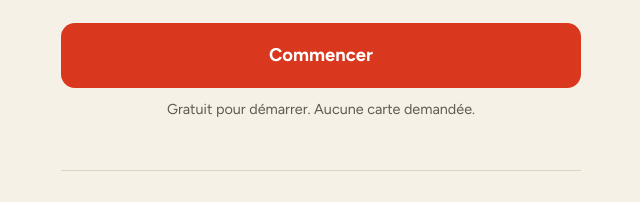
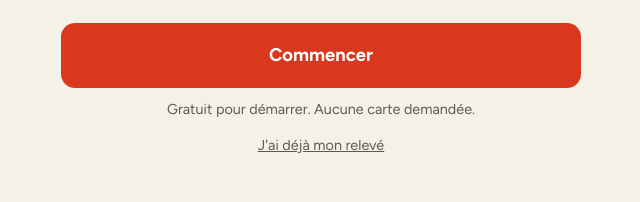
Before and after one commit to sbensell21-design/fantomes, a plain HTML site: page index.html in a window 1280 px wide. Shown: the part 390-592 px from the top of the page, without its empty margins (319-959 px from the left). Drawn offline with Linux system fonts and the light colour scheme.

Commit message:
Update index.html

```diff
--- a/index.html
+++ b/index.html
@@ -45,6 +45,7 @@ footer a{color:var(--mute);margin-right:14px}
 <p class="lead">Dépose ton relevé bancaire. En quelques secondes, tu vois chaque prélèvement oublié, classé par ce qu'il te coûte par an.</p>
 <a class="btn" href="#questionnaire">Commencer</a>
 <p class="sub">Gratuit pour démarrer. Aucune carte demandée.</p>
+<p class="sub"><a href="releve.html" style="color:inherit">J'ai déjà mon relevé</a></p>
 </div>
 <section>
 <div class="pain">
```
